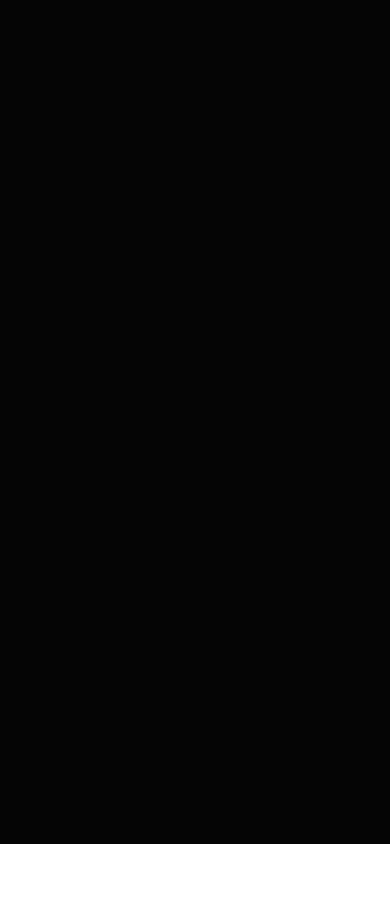
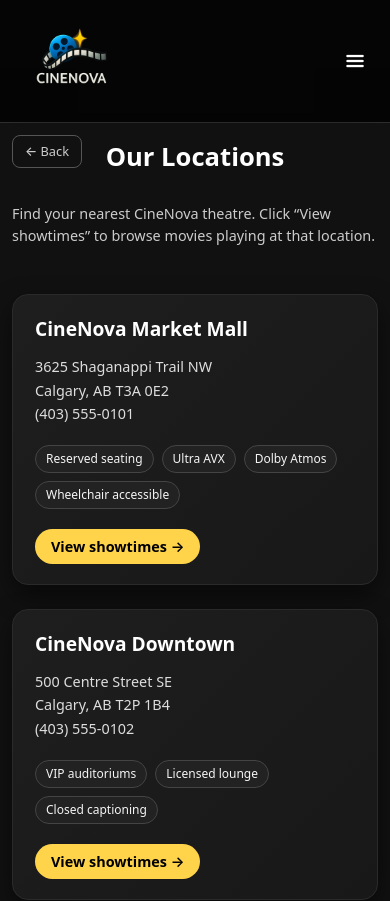
Before and after one commit to Cthomson20/movie_theatre_system, a React (Vite) app: page /movie_theatre_system/locations in a window 390 px wide. Before the commit this address had no page. Shown: the top 901 px of the page. Before the commit the page ends 844 px from the top, so only its background shows below. Built offline with nearby package versions, Linux system fonts and the light colour scheme.

Commit message:
add new locations page and connect it to hamburger button

```diff
--- a/src/App.jsx
+++ b/src/App.jsx
@@ -9,6 +9,7 @@
 import ShowtimesPage from './pages/ShowtimesPage'
 import TicketSelectionPage from './pages/TicketSelectionPage'
 import SeatPreviewPage from './pages/SeatPreviewPage'
+import LocationsPage from './pages/LocationsPage';
 
 function App() {
 
@@ -23,6 +24,7 @@
           <Route path="/confirmation1" element={<ConfirmationPage1 />} />
           <Route path="/confirmation2" element={<ConfirmationPage2 />} />
           <Route path="/payment" element={<PaymentPage />} />
+          <Route path="/locations" element={<LocationsPage />} />
         </Routes>
       </Router>
     </BookingProvider>
--- /dev/null
+++ b/src/pages/LocationsPage.jsx
@@ -0,0 +1,118 @@
+// src/pages/LocationsPage.jsx
+import { useNavigate } from 'react-router-dom';
+import '../styles/ShowtimesPage.css';      // reuse header + layout styles
+import '../styles/LocationsPage.css';      // locations-specific styles
+
+const THEATRE_LOCATIONS = [
+  {
+    name: 'CineNova Market Mall',
+    addressLine1: '3625 Shaganappi Trail NW',
+    addressLine2: 'Calgary, AB T3A 0E2',
+    phone: '(403) 555-0101',
+    amenities: ['Reserved seating', 'Ultra AVX', 'Dolby Atmos', 'Wheelchair accessible'],
+  },
+  {
+    name: 'CineNova Downtown',
+    addressLine1: '500 Centre Street SE',
+    addressLine2: 'Calgary, AB T2P 1B4',
+    phone: '(403) 555-0102',
+    amenities: ['VIP auditoriums', 'Licensed lounge', 'Closed captioning'],
+  },
+  {
+    name: 'CineNova NE',
+    addressLine1: '4920 130 Avenue NE',
+    addressLine2: 'Calgary, AB T1Y 5T9',
+    phone: '(403) 555-0103',
+    amenities: ['Family seating', 'Party rooms', 'Accessible parking'],
+  },
+  {
+    name: 'CineNova Macleod Trail',
+    addressLine1: '1011 Macleod Trail South SW',
+    addressLine2: 'Calgary, AB T2J 3V1',
+    phone: '(403) 555-0104',
+    amenities: ['IMAX', 'Ultra AVX', 'Reserved seating'],
+  },
+];
+
+export default function LocationsPage() {
+  const navigate = useNavigate();
+
+  const handleBack = () => {
+    navigate('/'); // same as Showtimes: back to home
+  };
+
+  return (
+    <div className="showtimes-page locations-page">
+      <header className="showtimes-header">
+        <div className="header-content">
+          <img
+            src="./cinenova.png"
+            className="cinenova-logo"
+            alt="CineNova"
+            onClick={() => navigate('/')}
+            style={{ cursor: 'pointer' }}
+          />
+          <div className="header-icons">
+            <img
+              src={`${import.meta.env.BASE_URL}three_lines.png`}
+              className="header-icon"
+              alt="Menu"
+            />
+          </div>
+        </div>
+      </header>
+
+      {/* Main area – reuse showtimes-main so padding/back button match */}
+      <main className="showtimes-main locations-main">
+        {/* Back button in same position as other pages */}
+        <button className="ticket-back-button" onClick={handleBack}>
+          <span>← Back</span>
+        </button>
+
+        {/* Inner container – styled similarly to showtimes-container, but with locations tweaks */}
+        <div className="showtimes-container locations-container">
+          <h1 className="locations-title">Our Locations</h1>
+
+          <p className="locations-intro">
+            Find your nearest CineNova theatre. Click &ldquo;View showtimes&rdquo; to browse movies
+            playing at that location.
+          </p>
+
+          <div className="locations-grid">
+            {THEATRE_LOCATIONS.map((theatre) => (
+              <section key={theatre.name} className="location-card">
+                <h2 className="location-name">{theatre.name}</h2>
+
+                <div className="location-address">
+                  <p>{theatre.addressLine1}</p>
+                  <p>{theatre.addressLine2}</p>
+                  <p className="location-phone">{theatre.phone}</p>
+                </div>
+
+                <div className="location-amenities">
+                  {theatre.amenities.map((amenity) => (
+                    <span key={amenity} className="amenity-pill">
+                      {amenity}
+                    </span>
+                  ))}
+                </div>
+
+                <button
+                  type="button"
+                  className="location-showtimes-button"
+                  onClick={() => {
+                    // For now, just go back to Home.
+                    // Later you can wire this to pre-select theatreFilter in HomePage using context.
+                    navigate('/');
+                  }}
+                >
+                  View showtimes →
+                </button>
+              </section>
+            ))}
+          </div>
+        </div>
+      </main>
+    </div>
+  );
+}
--- /dev/null
+++ b/src/styles/locationsPage.css
@@ -0,0 +1,124 @@
+/* Inner container – piggyback on .showtimes-container but adjust gaps/width if needed */
+.locations-container {
+  /* showtimes-container already sets width/max-width and flex column */
+  align-items: center;
+  gap: 1.5rem;
+}
+
+.locations-main{
+    padding-top: 0;
+}
+
+/* Title & intro */
+.locations-title {
+  font-size: clamp(1.8rem, 2.8vw, 2.4rem);
+  font-weight: 700;
+  margin: 0 0 0.5rem 0;
+}
+
+.locations-intro {
+  margin: 0 0 1.5rem 0;
+  font-size: 0.95rem;
+  color: #cccccc;
+  max-width: 800px;
+}
+
+/* Grid of location cards */
+.locations-grid {
+  width: 100%;
+  max-width: 1100px;
+  display: grid;
+  grid-template-columns: repeat(2, minmax(0, 1fr));
+  gap: 24px;
+}
+
+/* Single card */
+.location-card {
+  background: linear-gradient(135deg, #1e1e1e 0%, #181818 100%);
+  border-radius: 16px;
+  border: 1px solid #2a2a2a;
+  padding: 20px 22px;
+  box-shadow: 0 10px 25px rgba(0, 0, 0, 0.5);
+  display: flex;
+  flex-direction: column;
+  gap: 10px;
+}
+
+/* Theatre name */
+.location-name {
+  font-size: 1.2rem;
+  margin: 0;
+  font-weight: 700;
+}
+
+/* Address */
+.location-address p {
+  margin: 2px 0;
+  font-size: 0.9rem;
+  color: #dddddd;
+}
+
+.location-phone {
+  margin-top: 6px;
+  font-weight: 500;
+  color: #ffd44a;
+}
+
+/* Amenities */
+.location-amenities {
+  display: flex;
+  flex-wrap: wrap;
+  gap: 8px;
+  margin-top: 8px;
+}
+
+.amenity-pill {
+  font-size: 0.75rem;
+  padding: 4px 10px;
+  border-radius: 999px;
+  background-color: #222;
+  border: 1px solid #444;
+  color: #f5f5f5;
+}
+
+/* View showtimes button */
+.location-showtimes-button {
+  margin-top: 10px;
+  align-self: flex-start;
+  border: none;
+  background-color: #ffd44a;
+  color: #000;
+  font-weight: 600;
+  padding: 8px 16px;
+  border-radius: 999px;
+  font-size: 0.9rem;
+  cursor: pointer;
+  transition: transform 0.15s ease, box-shadow 0.15s ease, background-color 0.15s ease;
+}
+
+.location-showtimes-button:hover {
+  background-color: #ffe27a;
+  transform: translateY(-1px);
+  box-shadow: 0 8px 18px rgba(0, 0, 0, 0.5);
+}
+
+/* Responsive */
+@media (max-width: 900px) {
+  .locations-grid {
+    grid-template-columns: 1fr;
+  }
+
+  .locations-title {
+    font-size: 1.6rem;
+  }
+}
+
+@media (max-width: 600px) {
+  .locations-container {
+    width: 96vw;
+  }
+
+  .locations-intro {
+    font-size: 0.9rem;
+  }
+}
```
Also changed, not shown: 1 other file (tests, documents, lock files or other folders).
